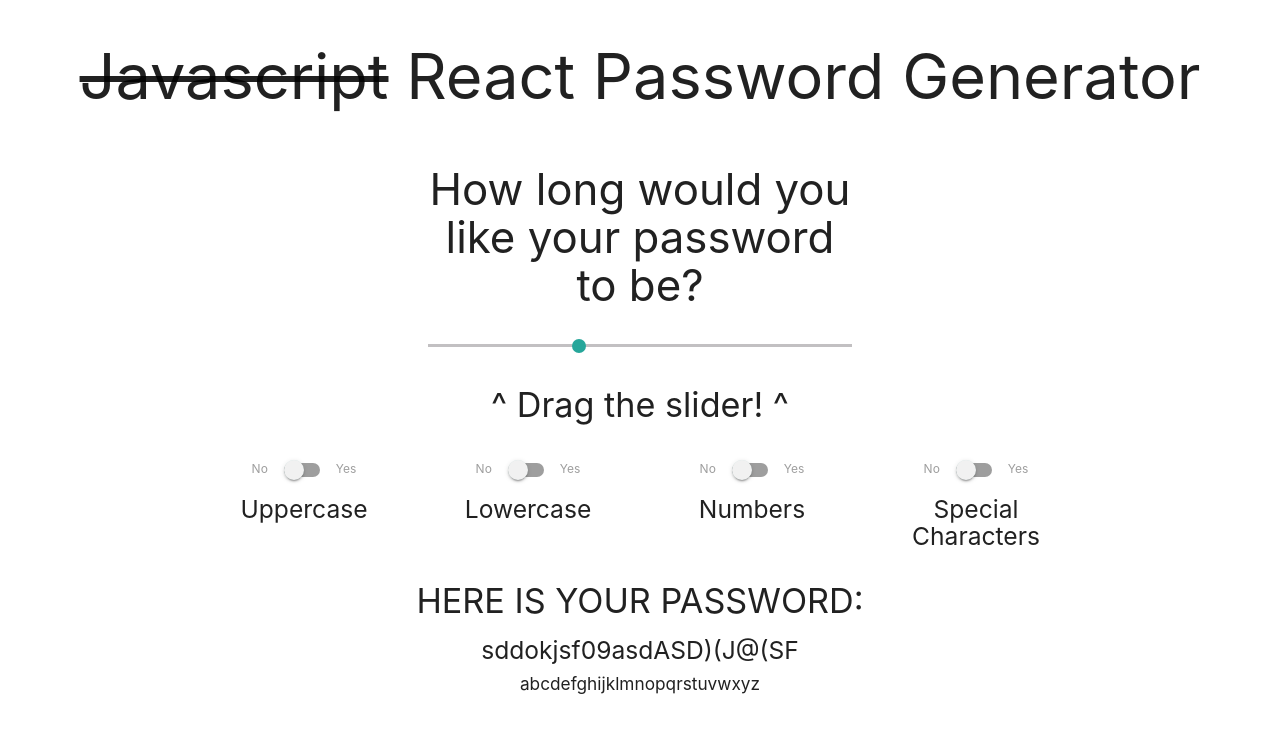
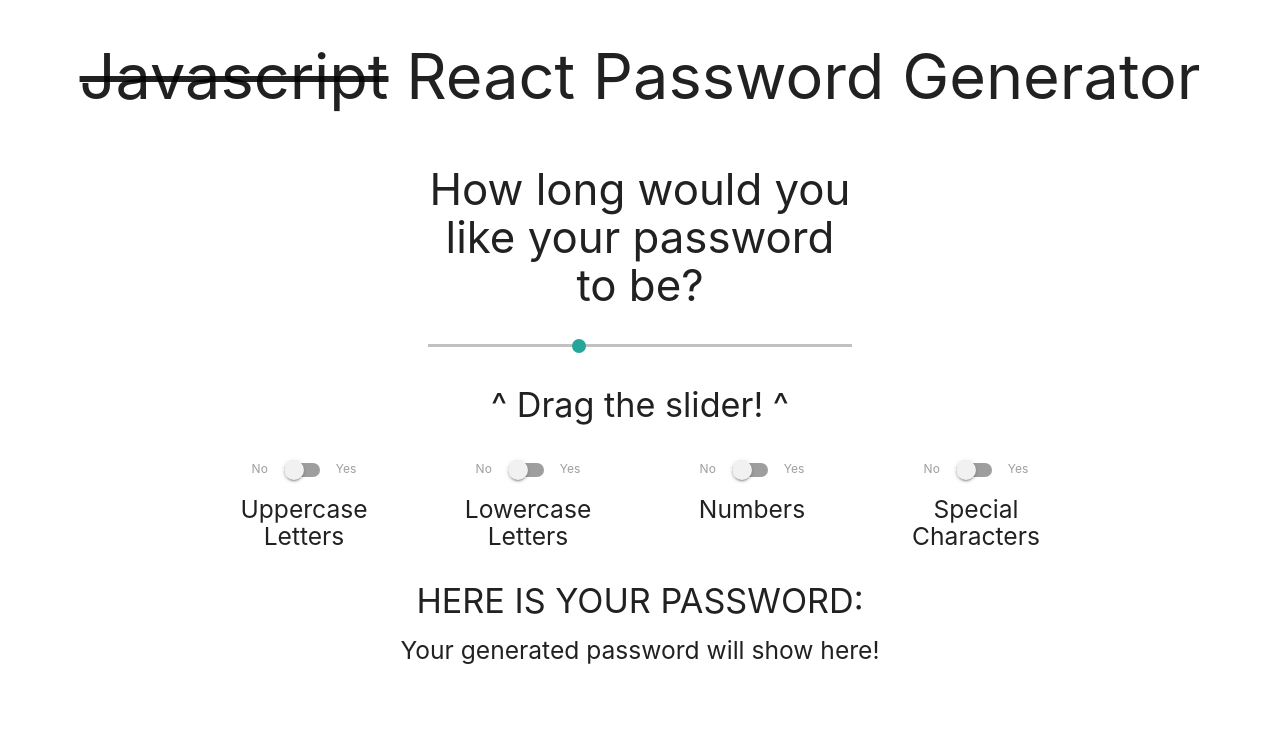
Before and after one commit to Pkeld148/password-generator-react, a React (Create React App) app: page / in a window 1280 px wide. Shown: the top 732 px of the page. Built offline with nearby package versions, Linux system fonts and the light colour scheme.

Commit message:
Stuck on getting the password to update dynamically

```diff
--- a/src/components/Home/Home.jsx
+++ b/src/components/Home/Home.jsx
@@ -1,20 +1,23 @@
-import React, { useState, Component } from "react";
+import React, { useState, Component, useEffect } from "react";
 import { lower, upper, number, special } from "../../assets/characterArrays";
 
 const Home = () => {
   const slider = document.getElementById("slider");
-  const upperSwitch = document.getElementById("uppercase");
 
-  //   const [possibleChars, setPossibleChars] = useState([]);
+  const [possibleChars, setPossibleChars] = useState([]);
   const [passwordLength, setPasswordLength] = useState("^ Drag the slider! ^");
-  const [includeLowercase, setIncludeLowercase] = useState();
   const [upperChecked, setUpperChecked] = useState("off");
   const [lowerChecked, setLowerChecked] = useState("off");
   const [numberChecked, setNumberChecked] = useState("off");
   const [specialChecked, setSpecialChecked] = useState("off");
 
+  const [finalPassword, setFinalPassword] = useState(
+    "Your generated password will show here!"
+  );
+
   const handleSliderChange = () => {
     setPasswordLength(slider.value);
+    generatePassword();
   };
 
   const handleUpperChange = () => {
@@ -23,6 +26,7 @@ const Home = () => {
     } else {
       setUpperChecked("on");
     }
+    generatePassword();
   };
   const handleLowerChange = () => {
     if (lowerChecked === "on") {
@@ -30,6 +34,7 @@ const Home = () => {
     } else {
       setLowerChecked("on");
     }
+    generatePassword();
   };
   const handleNumberChange = () => {
     if (numberChecked === "on") {
@@ -37,6 +42,7 @@ const Home = () => {
     } else {
       setNumberChecked("on");
     }
+    generatePassword();
   };
   const handleSpecialChange = () => {
     if (specialChecked === "on") {
@@ -44,9 +50,64 @@ const Home = () => {
     } else {
       setSpecialChecked("on");
     }
+    generatePassword();
   };
 
-  //   console.log(upperChecked);
+  function generatePassword() {
+    let newArray = [];
+    let password = [];
+
+    if (upperChecked === "on") {
+      newArray.push(upper);
+      password.push(upper[Math.floor(Math.random() * upper.length)]);
+      setFinalPassword(password);
+    }
+    if (lowerChecked === "on") {
+      newArray.push(lower);
+      password.push(lower[Math.floor(Math.random() * lower.length)]);
+      setFinalPassword(password);
+    }
+    if (numberChecked === "on") {
+      newArray.push(number);
+      password.push(number[Math.floor(Math.random() * number.length)]);
+      setFinalPassword(password);
+    }
+    if (specialChecked === "on") {
+      newArray.push(special);
+      password.push(special[Math.floor(Math.random() * special.length)]);
+      setFinalPassword(password);
+    }
+
+    console.log(newArray);
+    console.log(newArray.length);
+    console.log(password);
+  }
+
+  // useEffect(() => {
+  //     let newArray = [];
+  //     let password = [];
+
+  //     if (upperChecked === "on") {
+  //         newArray.push(upper);
+  //         password.push(upper[(Math.floor(Math.random() * upper.length))])
+  //     }
+  //     if (lowerChecked === "on") {
+  //         newArray.push(lower);
+  //         password.push(lower[(Math.floor(Math.random() * lower.length))])
+  //     }
+  //     if (numberChecked === "on") {
+  //         newArray.push(number);
+  //         password.push(number[(Math.floor(Math.random() * number.length))])
+  //     }
+  //     if (specialChecked === "on") {
+  //         newArray.push(special);
+  //         password.push(special[(Math.floor(Math.random() * special.length))])
+  //     }
+  //     console.log(newArray);
+  //     console.log(password);
+  //     // setFinalPassword(password);
+
+  // },)
 
   return (
     <div>
@@ -86,7 +147,7 @@ const Home = () => {
                 <span class="lever"></span>
                 Yes
               </label>
-              <h5>Uppercase</h5>
+              <h5>Uppercase Letters</h5>
             </div>
           </div>
 
@@ -103,7 +164,7 @@ const Home = () => {
                 <span class="lever"></span>
                 Yes
               </label>
-              <h5>Lowercase</h5>
+              <h5>Lowercase Letters</h5>
             </div>
           </div>
           <div className="col s3">
@@ -142,13 +203,11 @@ const Home = () => {
         {/* Generated password will display here */}
         <div className="row">
           <h4>HERE IS YOUR PASSWORD:</h4>
-          <h5>sddokjsf09asdASD)(J@(SF</h5>
-          <h6>{lower}</h6>
+          <h5>{finalPassword}</h5>
           {upperChecked === "on" && <h6>Uppercase Included</h6>}
           {lowerChecked === "on" && <h6>Lowercase Included</h6>}
           {numberChecked === "on" && <h6>Numbers Included</h6>}
           {specialChecked === "on" && <h6>Specials Included</h6>}
-
         </div>
       </div>
     </div>
```
